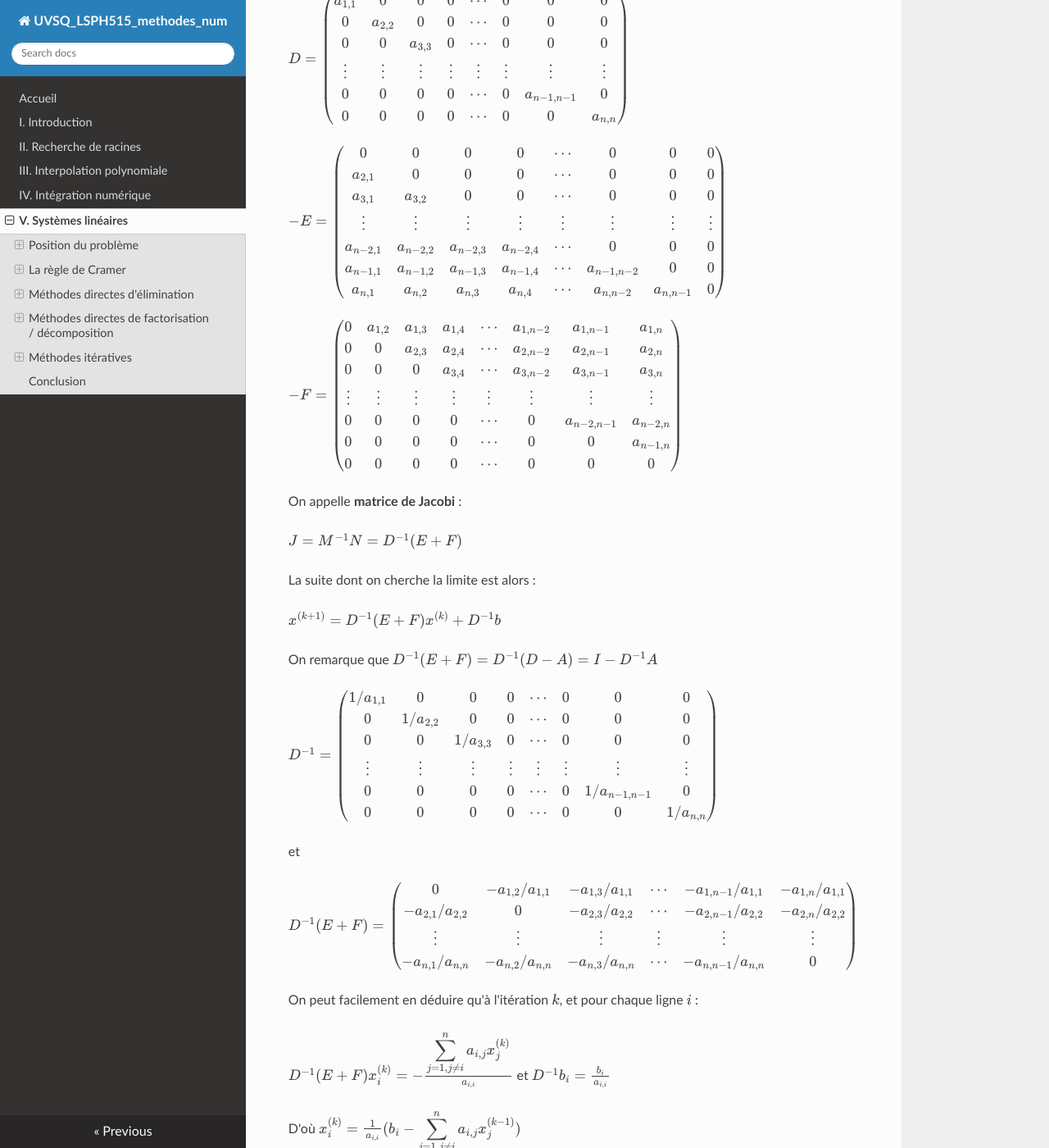
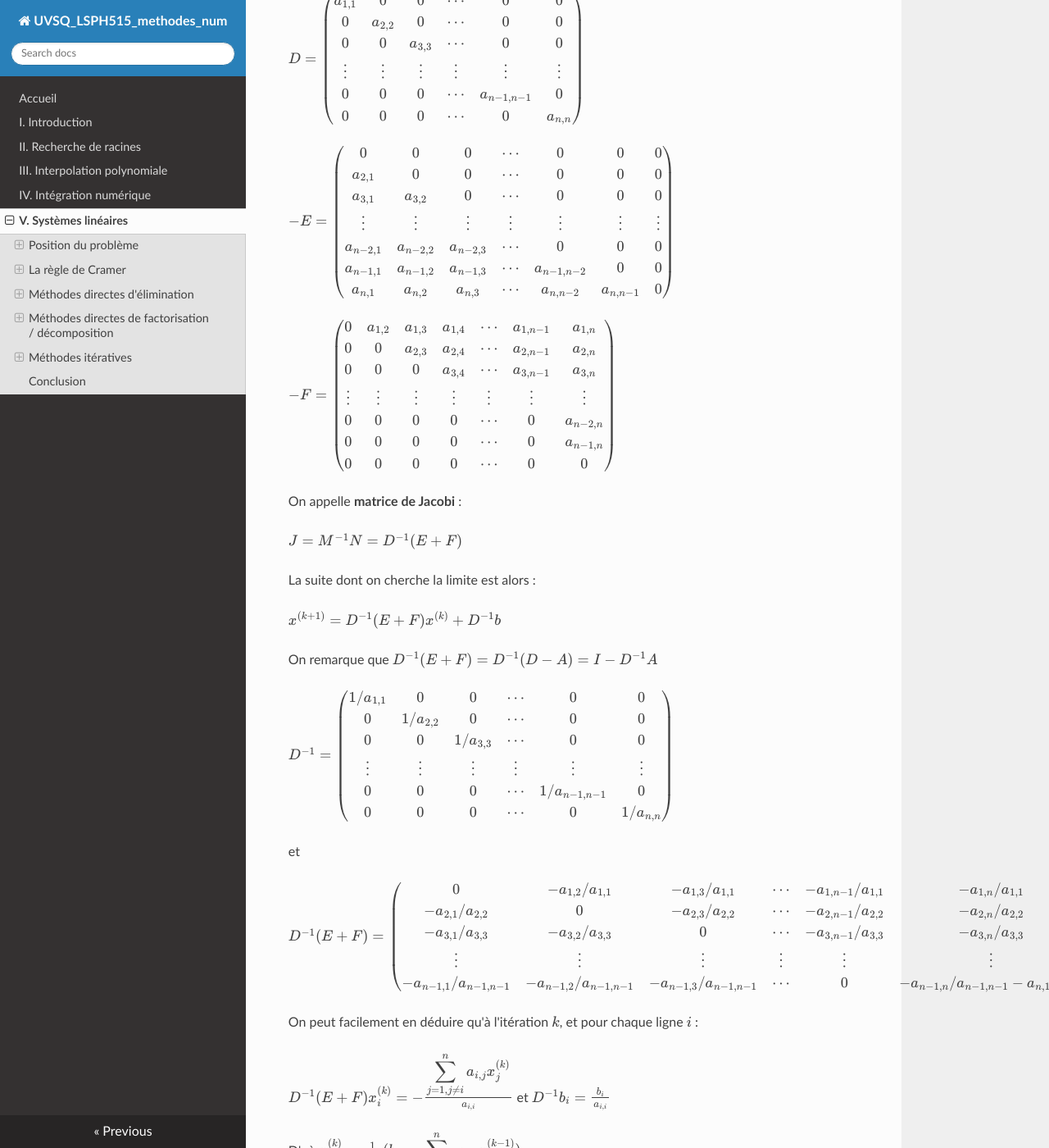
Before and after one commit to NicOudart/UVSQ_LSPH515_methodes_num, an MkDocs documentation site: the page built from docs/Chap5_Systemes_lineaires.md, in a window 1280 px wide and 1400 px high, scrolled down 42034 px. Shown: the whole window at 82% size. Built offline with MkDocs 1.6.1, drawn with Linux system fonts in a browser that asks for light colours; nearby versions of some CDN libraries; some of the changed text lies outside the part shown.

Commit message:
-Make matrices in Chapter 5 clearer.

```diff
--- a/docs/Chap5_Systemes_lineaires.md
+++ b/docs/Chap5_Systemes_lineaires.md
@@ -2179,34 +2179,34 @@ On décompose donc $A$ en $A = D-E-F$ avec $D$ **diagonale**, avec $E$ **triangu
 
 $D =
  \begin{pmatrix}
-  a_{1,1} & 0 & 0 & 0 & \cdots & 0 & 0 & 0\\
-  0 & a_{2,2} & 0 & 0 & \cdots & 0 & 0 & 0\\
-  0 & 0 & a_{3,3} & 0 & \cdots & 0 & 0 & 0\\
-  \vdots  & \vdots  & \vdots & \vdots & \vdots & \vdots & \vdots & \vdots\\
-  0 & 0 & 0 & 0 & \cdots & 0 & a_{n-1,n-1} & 0\\
-  0 & 0 & 0 & 0 & \cdots & 0 & 0 & a_{n,n}
+  a_{1,1} & 0 & 0 & \cdots & 0 & 0\\
+  0 & a_{2,2} & 0 & \cdots & 0 & 0\\
+  0 & 0 & a_{3,3} & \cdots & 0 & 0\\
+  \vdots  & \vdots  & \vdots & \vdots & \vdots & \vdots\\
+  0 & 0 & 0 & \cdots & a_{n-1,n-1} & 0\\
+  0 & 0 & 0 & \cdots & 0 & a_{n,n}
  \end{pmatrix}$
 
 $-E =
  \begin{pmatrix}
-  0 & 0 & 0 & 0 & \cdots & 0 & 0 & 0\\
-  a_{2,1} & 0 & 0 & 0 & \cdots & 0 & 0 & 0\\
-  a_{3,1} & a_{3,2} & 0 & 0 & \cdots & 0 & 0 & 0\\
-  \vdots  & \vdots  & \vdots & \vdots & \vdots & \vdots & \vdots & \vdots\\
-  a_{n-2,1} & a_{n-2,2} & a_{n-2,3} & a_{n-2,4} & \cdots & 0 & 0 & 0\\
-  a_{n-1,1} & a_{n-1,2} & a_{n-1,3} & a_{n-1,4} & \cdots & a_{n-1,n-2} & 0 & 0\\
-  a_{n,1} & a_{n,2} & a_{n,3} & a_{n,4} & \cdots & a_{n,n-2} & a_{n,n-1} & 0
+  0 & 0 & 0 & \cdots & 0 & 0 & 0\\
+  a_{2,1} & 0 & 0 & \cdots & 0 & 0 & 0\\
+  a_{3,1} & a_{3,2} & 0 & \cdots & 0 & 0 & 0\\
+  \vdots  & \vdots  & \vdots & \vdots & \vdots & \vdots & \vdots\\
+  a_{n-2,1} & a_{n-2,2} & a_{n-2,3} & \cdots & 0 & 0 & 0\\
+  a_{n-1,1} & a_{n-1,2} & a_{n-1,3} & \cdots & a_{n-1,n-2} & 0 & 0\\
+  a_{n,1} & a_{n,2} & a_{n,3} & \cdots & a_{n,n-2} & a_{n,n-1} & 0
  \end{pmatrix}$
 
 $-F =
  \begin{pmatrix}
-  0 & a_{1,2} & a_{1,3} & a_{1,4} & \cdots & a_{1,n-2} & a_{1,n-1} & a_{1,n}\\
-  0 & 0 & a_{2,3} & a_{2,4} & \cdots & a_{2,n-2} & a_{2,n-1} & a_{2,n}\\
-  0 & 0 & 0 & a_{3,4} & \cdots & a_{3,n-2} & a_{3,n-1} & a_{3,n}\\
-  \vdots  & \vdots  & \vdots & \vdots & \vdots & \vdots & \vdots & \vdots\\
-  0 & 0 & 0 & 0 & \cdots & 0 & a_{n-2,n-1} & a_{n-2,n}\\
-  0 & 0 & 0 & 0 & \cdots & 0 & 0 & a_{n-1,n}\\
-  0 & 0 & 0 & 0 & \cdots & 0 & 0 & 0
+  0 & a_{1,2} & a_{1,3} & a_{1,4} & \cdots & a_{1,n-1} & a_{1,n}\\
+  0 & 0 & a_{2,3} & a_{2,4} & \cdots & a_{2,n-1} & a_{2,n}\\
+  0 & 0 & 0 & a_{3,4} & \cdots & a_{3,n-1} & a_{3,n}\\
+  \vdots  & \vdots  & \vdots & \vdots & \vdots & \vdots & \vdots\\
+  0 & 0 & 0 & 0 & \cdots & 0 & a_{n-2,n}\\
+  0 & 0 & 0 & 0 & \cdots & 0 & a_{n-1,n}\\
+  0 & 0 & 0 & 0 & \cdots & 0 & 0
  \end{pmatrix}$
 
 On appelle **matrice de Jacobi** :
@@ -2221,12 +2221,12 @@ On remarque que $D^{-1} (E+F) = D^{-1} (D-A) = I - D^{-1}A$
 
 $D^{-1} =
  \begin{pmatrix}
-  1/a_{1,1} & 0 & 0 & 0 & \cdots & 0 & 0 & 0\\
-  0 & 1/a_{2,2} & 0 & 0 & \cdots & 0 & 0 & 0\\
-  0 & 0 & 1/a_{3,3} & 0 & \cdots & 0 & 0 & 0\\
-  \vdots  & \vdots  & \vdots & \vdots & \vdots & \vdots & \vdots & \vdots\\
-  0 & 0 & 0 & 0 & \cdots & 0 & 1/a_{n-1,n-1} & 0\\
-  0 & 0 & 0 & 0 & \cdots & 0 & 0 & 1/a_{n,n}
+  1/a_{1,1} & 0 & 0 & \cdots & 0 & 0\\
+  0 & 1/a_{2,2} & 0 & \cdots & 0 & 0\\
+  0 & 0 & 1/a_{3,3} & \cdots & 0 & 0\\
+  \vdots  & \vdots  & \vdots & \vdots & \vdots & \vdots\\
+  0 & 0 & 0 & \cdots & 1/a_{n-1,n-1} & 0\\
+  0 & 0 & 0 & \cdots & 0 & 1/a_{n,n}
  \end{pmatrix}$
 
 et
@@ -2235,7 +2235,9 @@ $D^{-1} (E+F) =
 \begin{pmatrix}
   0 & -a_{1,2}/a_{1,1} & -a_{1,3}/a_{1,1} & \cdots & -a_{1,n-1}/a_{1,1} & -a_{1,n}/a_{1,1}\\
   -a_{2,1}/a_{2,2} & 0 & -a_{2,3}/a_{2,2} & \cdots & -a_{2,n-1}/a_{2,2} & -a_{2,n}/a_{2,2}\\
+  -a_{3,1}/a_{3,3} & -a_{3,2}/a_{3,3} & 0 & \cdots & -a_{3,n-1}/a_{3,3} & -a_{3,n}/a_{3,3}\\
   \vdots  & \vdots  & \vdots & \vdots & \vdots & \vdots\\
+  -a_{n-1,1}/a_{n-1,n-1} & -a_{n-1,2}/a_{n-1,n-1} & -a_{n-1,3}/a_{n-1,n-1} & \cdots & 0 & -a_{n-1,n}/a_{n-1,n-1}
   -a_{n,1}/a_{n,n} & -a_{n,2}/a_{n,n} & -a_{n,3}/a_{n,n} & \cdots & -a_{n,n-1}/a_{n,n} & 0
  \end{pmatrix}$
 
@@ -2508,24 +2510,24 @@ On remarque que : $(D-E) x^{(k+1)} = F x^{(k)} + b$ avec
 
 $D-E =
 \begin{pmatrix}
-  a_{1,1} & 0 & 0 & \cdots & 0 & 0 & 0\\
-  a_{2,1} & a_{2,2} & 0 & \cdots & 0 & 0 & 0\\
-  a_{3,1} & a_{3,2} & a_{3,3} & \cdots & 0 & 0 & 0\\
-  \vdots  & \vdots  & \vdots & \vdots & \vdots & \vdots & \vdots\\
-  a_{n-1,1} & a_{n-1,2} & a_{n-1,3} & \cdots & a_{n-1,n-2} & a_{n-1,n-1} & 0\\
-  a_{n,1} & a_{n,2} & a_{n,3} & \cdots & a_{n,n-2} & a_{n,n-1} & a_{n,n}
+  a_{1,1} & 0 & 0 & \cdots & 0 & 0\\
+  a_{2,1} & a_{2,2} & 0 & \cdots & 0 & 0\\
+  a_{3,1} & a_{3,2} & a_{3,3} & \cdots & 0 & 0\\
+  \vdots  & \vdots  & \vdots & \vdots & \vdots & \vdots\\
+  a_{n-1,1} & a_{n-1,2} & a_{n-1,3} & \cdots & a_{n-1,n-1} & 0\\
+  a_{n,1} & a_{n,2} & a_{n,3} & \cdots & a_{n,n-1} & a_{n,n}
  \end{pmatrix}$
 
 et
 
 $F =
  \begin{pmatrix}
-  0 & -a_{1,2} & -a_{1,3} & -a_{1,4} & \cdots & -a_{1,n-2} & -a_{1,n-1} & -a_{1,n}\\
-  0 & 0 & -a_{2,3} & -a_{2,4} & \cdots & -a_{2,n-2} & -a_{2,n-1} & -a_{2,n}\\
-  \vdots  & \vdots  & \vdots & \vdots & \vdots & \vdots & \vdots & \vdots\\
-  0 & 0 & 0 & 0 & \cdots & 0 & -a_{n-2,n-1} & -a_{n-2,n}\\
-  0 & 0 & 0 & 0 & \cdots & 0 & 0 & -a_{n-1,n}\\
-  0 & 0 & 0 & 0 & \cdots & 0 & 0 & 0
+  0 & -a_{1,2} & -a_{1,3} & \cdots & -a_{1,n-1} & -a_{1,n}\\
+  0 & 0 & -a_{2,3} & \cdots & -a_{2,n-1} & -a_{2,n}\\
+  \vdots  & \vdots & \vdots & \vdots & \vdots & \vdots\\
+  0 & 0 & 0 & \cdots & -a_{n-2,n-1} & -a_{n-2,n}\\
+  0 & 0 & 0 & \cdots & 0 & -a_{n-1,n}\\
+  0 & 0 & 0 & \cdots & 0 & 0
  \end{pmatrix}$
 
 On peut facilement en déduire qu'à l'itération $k$, et pour chaque ligne $i$ :
```
